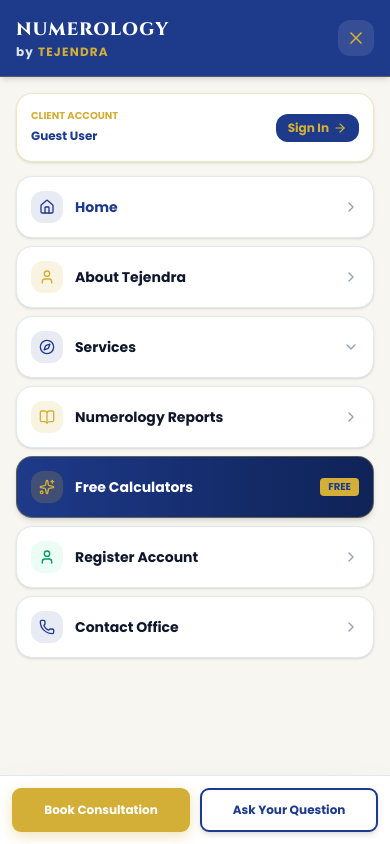
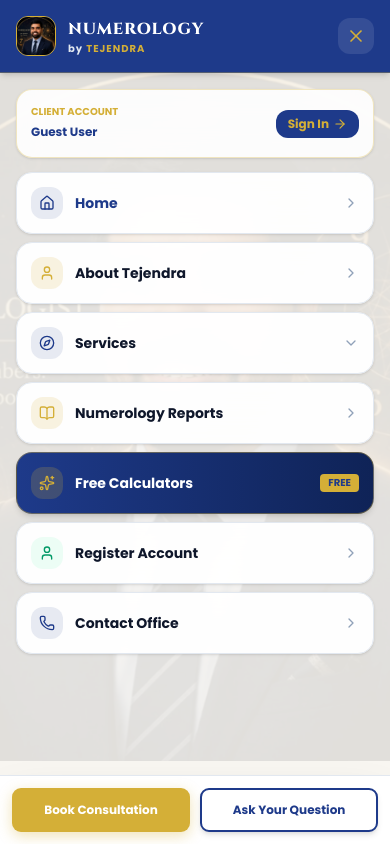
Before and after one commit to SumitBehera720/numerology, a React (Vite) app: page / in a window 390 px wide. Both pictures are taken after a click on the button 358 px from the left and 65 px from the top of the page. Shown: the top 844 px of the page. Built offline with nearby package versions, Linux system fonts and the light colour scheme.

Commit message:
Added Tejendra photo and mobile drawer watermark background

```diff
--- a/src/components/Header.jsx
+++ b/src/components/Header.jsx
@@ -207,15 +207,22 @@ export default function Header({ activeTab, setActiveTab, onOpenConsultation, cu
         </div>
       </nav>
 
-      {/* ULTRA ATTRACTIVE MOBILE FULL SCREEN DRAWER MENU */}
+      {/* MOBILE FULL SCREEN DRAWER MENU WITH TEJENDRA FADED WATERMARK BACKGROUND */}
       {mobileOpen && (
         <div className="lg:hidden fixed inset-0 z-50 bg-[#F8F6F1] flex flex-col animate-fadeIn">
 
           {/* Drawer Top Header */}
-          <div className="p-4 border-b border-[#D4AF37]/30 flex items-center justify-between bg-[#1E3A8A] text-white shadow-md">
+          <div className="p-4 border-b border-[#D4AF37]/30 flex items-center justify-between bg-[#1E3A8A] text-white shadow-md z-10">
+            <div className="flex items-center gap-3">
+              <img
+                src="/numerology pic.jpg"
+                alt="Tejendra Meena"
+                className="w-10 h-10 rounded-xl object-cover object-top border border-[#D4AF37]"
+              />
               <div className="flex flex-col text-left">
-              <span className="text-lg font-extrabold font-cinzel text-white tracking-wider">NUMEROLOGY</span>
-              <span className="text-xs font-bold tracking-widest text-slate-200">by <span className="text-[#D4AF37]">TEJENDRA</span></span>
+                <span className="text-base font-extrabold font-cinzel text-white tracking-wider">NUMEROLOGY</span>
+                <span className="text-[10px] font-bold tracking-widest text-slate-200">by <span className="text-[#D4AF37]">TEJENDRA</span></span>
+              </div>
             </div>
 
             <button
@@ -226,11 +233,19 @@ export default function Header({ activeTab, setActiveTab, onOpenConsultation, cu
             </button>
           </div>
 
-          {/* Drawer Menu Body */}
+          {/* Drawer Menu Body with Tejendra Watermark Image Background */}
           <div className="flex-1 overflow-y-auto p-4 sm:p-5 relative space-y-3.5 text-left">
 
+            {/* FADED WATERMARK IMAGE BACKGROUND OF TEJENDRA */}
+            <div
+              className="absolute inset-0 bg-no-repeat bg-center bg-cover opacity-[0.09] pointer-events-none z-0"
+              style={{ backgroundImage: "url('/numerology pic.jpg')" }}
+            />
+
+            <div className="relative z-10 space-y-3.5">
+
               {/* User Session Pill in Drawer */}
-            <div className="bg-white p-3.5 rounded-2xl border border-[#D4AF37]/30 shadow-sm flex items-center justify-between">
+              <div className="bg-white/90 backdrop-blur-md p-3.5 rounded-2xl border border-[#D4AF37]/30 shadow-sm flex items-center justify-between">
                 <div>
                   <span className="text-[10px] uppercase font-bold text-[#D4AF37] block">Client Account</span>
                   <span className="text-xs font-extrabold text-[#1E3A8A]">
@@ -251,7 +266,7 @@ export default function Header({ activeTab, setActiveTab, onOpenConsultation, cu
 
                 <button
                   onClick={() => go('home')}
-                className="w-full p-3.5 rounded-2xl bg-white border border-slate-200 shadow-sm flex items-center justify-between font-bold text-[#1E3A8A] cursor-pointer"
+                  className="w-full p-3.5 rounded-2xl bg-white/95 backdrop-blur-md border border-slate-200 shadow-sm flex items-center justify-between font-bold text-[#1E3A8A] cursor-pointer"
                 >
                   <div className="flex items-center gap-3">
                     <div className="p-2 rounded-xl bg-[#1E3A8A]/10 text-[#1E3A8A]">
@@ -264,7 +279,7 @@ export default function Header({ activeTab, setActiveTab, onOpenConsultation, cu
 
                 <button
                   onClick={() => go('about')}
-                className="w-full p-3.5 rounded-2xl bg-white border border-slate-200 shadow-sm flex items-center justify-between font-bold text-slate-900 cursor-pointer"
+                  className="w-full p-3.5 rounded-2xl bg-white/95 backdrop-blur-md border border-slate-200 shadow-sm flex items-center justify-between font-bold text-slate-900 cursor-pointer"
                 >
                   <div className="flex items-center gap-3">
                     <div className="p-2 rounded-xl bg-[#D4AF37]/15 text-[#D4AF37]">
@@ -276,7 +291,7 @@ export default function Header({ activeTab, setActiveTab, onOpenConsultation, cu
                 </button>
 
                 {/* Services Accordion Card */}
-              <div className="bg-white rounded-2xl border border-slate-200 shadow-sm overflow-hidden">
+                <div className="bg-white/95 backdrop-blur-md rounded-2xl border border-slate-200 shadow-sm overflow-hidden">
                   <button
                     onClick={() => setMobileServicesOpen(v => !v)}
                     className="w-full p-3.5 flex items-center justify-between text-left font-bold text-slate-900 cursor-pointer"
@@ -307,7 +322,7 @@ export default function Header({ activeTab, setActiveTab, onOpenConsultation, cu
 
                 <button
                   onClick={() => go('reports')}
-                className="w-full p-3.5 rounded-2xl bg-white border border-slate-200 shadow-sm flex items-center justify-between font-bold text-slate-900 cursor-pointer"
+                  className="w-full p-3.5 rounded-2xl bg-white/95 backdrop-blur-md border border-slate-200 shadow-sm flex items-center justify-between font-bold text-slate-900 cursor-pointer"
                 >
                   <div className="flex items-center gap-3">
                     <div className="p-2 rounded-xl bg-[#D4AF37]/15 text-[#D4AF37]">
@@ -333,7 +348,7 @@ export default function Header({ activeTab, setActiveTab, onOpenConsultation, cu
 
                 <button
                   onClick={() => go('signup')}
-                className="w-full p-3.5 rounded-2xl bg-white border border-slate-200 shadow-sm flex items-center justify-between font-bold text-slate-900 cursor-pointer"
+                  className="w-full p-3.5 rounded-2xl bg-white/95 backdrop-blur-md border border-slate-200 shadow-sm flex items-center justify-between font-bold text-slate-900 cursor-pointer"
                 >
                   <div className="flex items-center gap-3">
                     <div className="p-2 rounded-xl bg-emerald-50 text-emerald-600">
@@ -346,7 +361,7 @@ export default function Header({ activeTab, setActiveTab, onOpenConsultation, cu
 
                 <button
                   onClick={() => go('contact')}
-                className="w-full p-3.5 rounded-2xl bg-white border border-slate-200 shadow-sm flex items-center justify-between font-bold text-slate-900 cursor-pointer"
+                  className="w-full p-3.5 rounded-2xl bg-white/95 backdrop-blur-md border border-slate-200 shadow-sm flex items-center justify-between font-bold text-slate-900 cursor-pointer"
                 >
                   <div className="flex items-center gap-3">
                     <div className="p-2 rounded-xl bg-[#1E3A8A]/10 text-[#1E3A8A]">
@@ -358,6 +373,9 @@ export default function Header({ activeTab, setActiveTab, onOpenConsultation, cu
                 </button>
 
               </div>
+
+            </div>
+
           </div>
 
           {/* STICKY BOTTOM DUAL ACTION BUTTONS FOR MOBILE */}
--- a/src/pages/AboutPage.jsx
+++ b/src/pages/AboutPage.jsx
@@ -7,18 +7,20 @@ export default function AboutPage({ onOpenConsultation }) {
     <div className="min-h-screen bg-[#F8F6F1] py-12 px-4 sm:px-6 lg:px-8 text-left">
       <div className="max-w-5xl mx-auto space-y-12">
 
-        {/* Profile Header */}
-        <div className="bg-white rounded-3xl p-8 sm:p-12 shadow-2xl border-2 border-[#D4AF37]/40 grid grid-cols-1 md:grid-cols-12 gap-8 items-center">
+        {/* Profile Header with Provided Photo */}
+        <div className="bg-white rounded-3xl p-8 sm:p-12 shadow-2xl border-2 border-[#D4AF37]/40 grid grid-cols-1 md:grid-cols-12 gap-8 items-center animate-text delay-100">
 
           <div className="md:col-span-4 flex justify-center">
-            <div className="w-40 h-40 rounded-3xl bg-[#1E3A8A] text-[#D4AF37] font-extrabold font-cinzel text-5xl flex items-center justify-center border-4 border-[#D4AF37] shadow-xl">
-              TM
-            </div>
+            <img
+              src="/numerology pic.jpg"
+              alt="Tejendra Meena"
+              className="w-44 h-44 sm:w-52 sm:h-52 rounded-3xl object-cover object-top border-4 border-[#D4AF37] shadow-2xl"
+            />
           </div>
 
           <div className="md:col-span-8 space-y-4">
             <span className="text-xs font-bold text-[#D4AF37] uppercase tracking-widest bg-[#1E3A8A] px-3.5 py-1 rounded-full">
-              About The Numerologist
+              About The Master Numerologist
             </span>
             <h1 className="text-3xl sm:text-4xl font-extrabold font-cinzel text-[#1E3A8A]">
               Tejendra Meena
@@ -35,7 +37,7 @@ export default function AboutPage({ onOpenConsultation }) {
 
         {/* Philosophy & Approach */}
         <div className="grid grid-cols-1 md:grid-cols-2 gap-8">
-          <div className="bg-white p-8 rounded-3xl shadow-lg border border-slate-200 space-y-4">
+          <div className="bg-white p-8 rounded-3xl shadow-lg border border-slate-200 space-y-4 animate-text delay-200">
             <h3 className="text-2xl font-bold font-cinzel text-[#1E3A8A]">
               Our Philosophy
             </h3>
@@ -58,7 +60,7 @@ export default function AboutPage({ onOpenConsultation }) {
             </div>
           </div>
 
-          <div className="bg-[#1E3A8A] text-white p-8 rounded-3xl shadow-lg border-2 border-[#D4AF37] space-y-6">
+          <div className="bg-[#1E3A8A] text-white p-8 rounded-3xl shadow-lg border-2 border-[#D4AF37] space-y-6 animate-text delay-300">
             <h3 className="text-2xl font-bold font-cinzel text-white">
               Direct Contact
             </h3>
```
Also changed, not shown: src/pages/HomePage.jsx (+21 -13 lines), public/numerology pic.jpg (added). Lines whose indentation alone changed are shown as unchanged.
